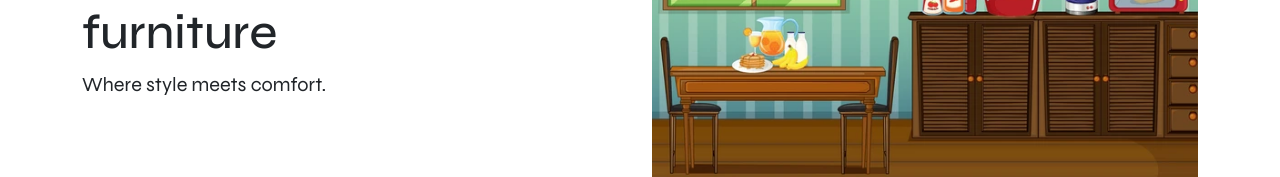
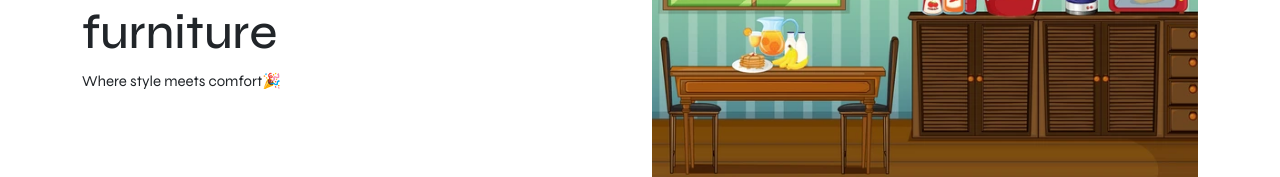
Before and after one commit to tech03-maker/FurnitureProject, a React (Vite) app: page / in a window 1280 px wide. Shown: the part 299-476 px from the top of the page. Built offline with nearby package versions, Linux system fonts and the light colour scheme.

Commit message:
subhero<p>edit

```diff
--- a/src/components/HeroFolder/Hero.css
+++ b/src/components/HeroFolder/Hero.css
@@ -4,7 +4,7 @@ h3 {
 }
 
 p {
-  font-size: 20px;
+  font-size: 15px;
 }
 
 img {
--- a/src/components/HeroFolder/Hero.tsx
+++ b/src/components/HeroFolder/Hero.tsx
@@ -7,7 +7,7 @@ export const Hero = () => {
       <div className="row">
         <div className="col-12 col-sm-12 col-md-6 col-lg-6 mt-5">
           <h3>Elevate your space with our handcrafted furniture</h3>
-          <p className="w-50">Where style meets comfort.</p>
+          <p className="w-50">Where style meets comfort🎉</p>
         </div>
         <div className="col-12 col-sm-12 col-md-6 col-lg-6">
           <img src={Hero3D} alt="" />
```
